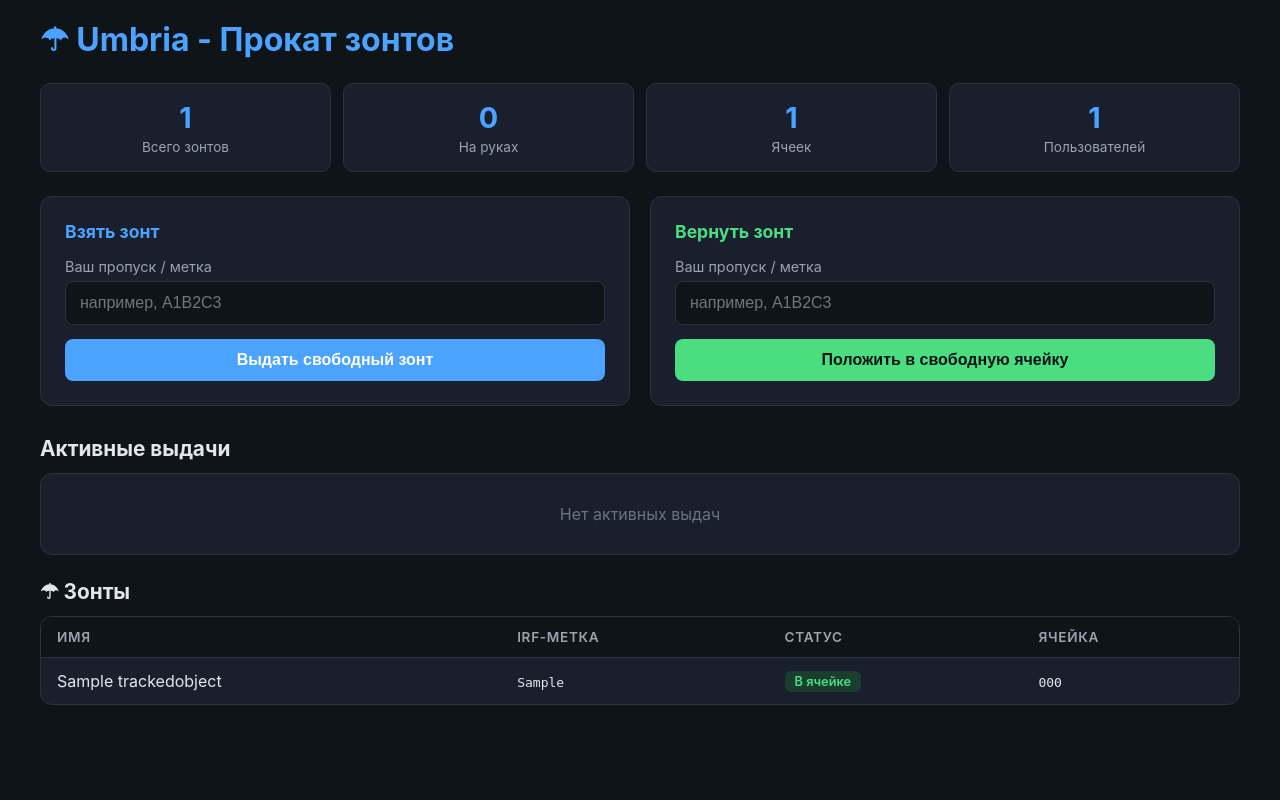
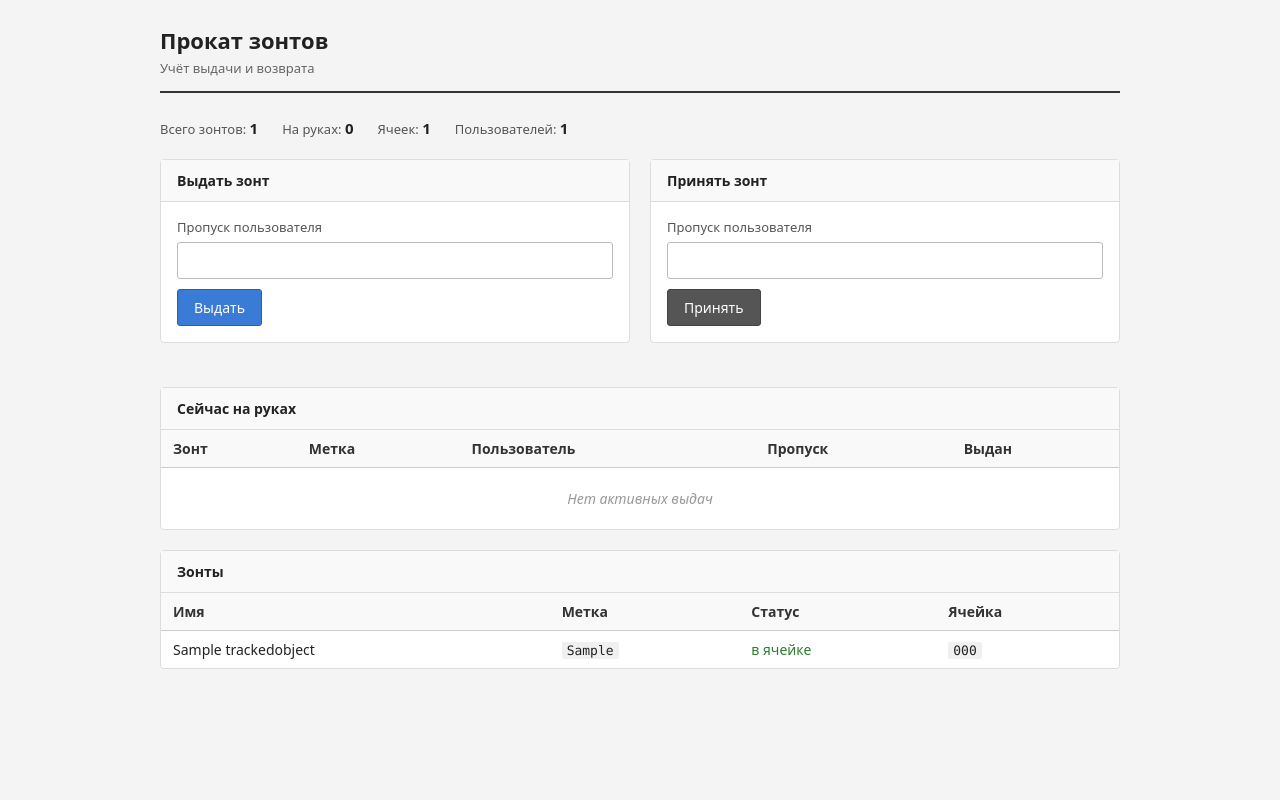
Before and after one commit to m3wqd/Umbria, a Django app: page / in a window 1280 px wide. Run offline with Django 5.2, Linux system fonts and the light colour scheme; tables that the repository leaves empty hold one stand-in row (values such as "Sample post").

Commit message:
обновлено офрмление

```diff
--- a/inventory/templates/inventory/index.html
+++ b/inventory/templates/inventory/index.html
@@ -3,305 +3,262 @@
 <html lang="ru">
 <head>
     <meta charset="UTF-8">
-    <meta name="viewport" content="width=device-width, initial-scale=1.0">
-    <title>Umbria - Прокат зонтов</title>
+    <meta name="viewport" content="width=device-width, initial-scale=1">
+    <title>Прокат зонтов</title>
     <style>
-        * { box-sizing: border-box; margin: 0; padding: 0; }
-
         body {
-            font-family: -apple-system, BlinkMacSystemFont, 'Segoe UI', sans-serif;
-            background: #0f1419;
-            color: #e4e6eb;
-            min-height: 100vh;
-            padding: 20px;
+            font-family: system-ui, -apple-system, Arial, sans-serif;
+            background: #f4f4f4;
+            color: #222;
+            margin: 0;
+            padding: 24px;
+            font-size: 15px;
+            line-height: 1.5;
         }
 
-        .container {
-            max-width: 1200px;
+        .wrap {
+            max-width: 960px;
             margin: 0 auto;
         }
 
-        h1 {
-            font-size: 2rem;
+        header {
+            border-bottom: 2px solid #333;
+            padding-bottom: 12px;
             margin-bottom: 24px;
-            color: #4aa3ff;
         }
 
-        h2 {
-            font-size: 1.3rem;
-            margin: 24px 0 12px;
-            color: #e4e6eb;
+        header h1 {
+            margin: 0;
+            font-size: 22px;
+            font-weight: 600;
+        }
+
+        header .sub {
+            color: #666;
+            font-size: 13px;
+            margin-top: 2px;
         }
 
         /* Сообщения */
-        .messages {
+        .msg {
+            padding: 10px 14px;
+            margin-bottom: 10px;
+            border: 1px solid;
+            border-radius: 3px;
+            font-size: 14px;
+        }
+
+        .msg.success {
+            background: #e8f5e9;
+            border-color: #81c784;
+            color: #2e7d32;
+        }
+
+        .msg.error {
+            background: #fdecea;
+            border-color: #e57373;
+            color: #c62828;
+        }
+
+        /* Блоки */
+        .panel {
+            background: #fff;
+            border: 1px solid #ddd;
+            border-radius: 4px;
             margin-bottom: 20px;
         }
 
-        .message {
-            padding: 12px 16px;
-            border-radius: 8px;
-            margin-bottom: 8px;
-            font-weight: 500;
+        .panel-title {
+            background: #f9f9f9;
+            border-bottom: 1px solid #ddd;
+            padding: 10px 16px;
+            font-weight: 600;
+            font-size: 14px;
         }
 
-        .message.success {
-            background: #1a3d2e;
-            color: #4ade80;
-            border-left: 4px solid #4ade80;
-        }
-
-        .message.error {
-            background: #3d1a1a;
-            color: #f87171;
-            border-left: 4px solid #f87171;
+        .panel-body {
+            padding: 16px;
         }
 
         /* Формы */
-        .actions {
+        .forms {
             display: grid;
             grid-template-columns: 1fr 1fr;
             gap: 20px;
-            margin-bottom: 30px;
+            margin-bottom: 24px;
         }
 
-        @media (max-width: 640px) {
-            .actions { grid-template-columns: 1fr; }
+        @media (max-width: 600px) {
+            .forms { grid-template-columns: 1fr; }
         }
 
-        .action-card {
-            background: #1a1f2e;
-            padding: 24px;
-            border-radius: 12px;
-            border: 1px solid #2a3142;
+        form label {
+            display: block;
+            font-size: 13px;
+            color: #555;
+            margin-bottom: 4px;
         }
 
-        .action-card h3 {
-            margin-bottom: 16px;
-            font-size: 1.1rem;
+        form input[type="text"] {
+            width: 100%;
+            padding: 8px 10px;
+            border: 1px solid #bbb;
+            border-radius: 3px;
+            font-size: 14px;
+            box-sizing: border-box;
+            font-family: inherit;
         }
 
-        .action-card.take h3 { color: #4aa3ff; }
-        .action-card.return h3 { color: #4ade80; }
-
-        label {
-            display: block;
-            margin-bottom: 6px;
-            font-size: 0.9rem;
-            color: #9ca3af;
+        form input[type="text"]:focus {
+            outline: none;
+            border-color: #3a7bd5;
         }
 
-        input[type="text"] {
-            width: 100%;
-            padding: 12px 14px;
-            background: #0f1419;
-            border: 1px solid #2a3142;
-            border-radius: 8px;
-            color: #e4e6eb;
-            font-size: 1rem;
-            margin-bottom: 14px;
-            transition: border-color 0.2s;
+        form button {
+            margin-top: 10px;
+            padding: 8px 16px;
+            background: #3a7bd5;
+            color: #fff;
+            border: 1px solid #2c5fa5;
+            border-radius: 3px;
+            font-size: 14px;
+            cursor: pointer;
+            font-family: inherit;
         }
 
-        input[type="text"]:focus {
-            outline: none;
-            border-color: #4aa3ff;
+        form button:hover {
+            background: #2c5fa5;
         }
 
-        button {
-            width: 100%;
-            padding: 12px;
-            border: none;
-            border-radius: 8px;
-            font-size: 1rem;
-            font-weight: 600;
-            cursor: pointer;
-            transition: transform 0.1s, opacity 0.2s;
+        form button.secondary {
+            background: #555;
+            border-color: #444;
         }
 
-        button:hover { opacity: 0.9; }
-        button:active { transform: scale(0.98); }
-
-        .btn-take {
-            background: #4aa3ff;
-            color: white;
-        }
-
-        .btn-return {
-            background: #4ade80;
-            color: #0f1419;
+        form button.secondary:hover {
+            background: #444;
         }
 
         /* Таблицы */
-        .table-wrapper {
-            background: #1a1f2e;
-            border-radius: 12px;
-            overflow: hidden;
-            margin-bottom: 20px;
-            border: 1px solid #2a3142;
-        }
-
         table {
             width: 100%;
             border-collapse: collapse;
+            font-size: 14px;
         }
 
         th, td {
-            padding: 12px 16px;
             text-align: left;
-            border-bottom: 1px solid #2a3142;
+            padding: 8px 12px;
+            border-bottom: 1px solid #eee;
         }
 
         th {
-            background: #0f1419;
-            color: #9ca3af;
+            background: #f9f9f9;
             font-weight: 600;
-            font-size: 0.85rem;
-            text-transform: uppercase;
-            letter-spacing: 0.05em;
+            color: #333;
+            border-bottom: 1px solid #ccc;
         }
 
         tr:last-child td {
             border-bottom: none;
         }
 
-        tr:hover td {
-            background: #232a3d;
+        code {
+            font-family: Consolas, Monaco, monospace;
+            font-size: 13px;
+            background: #f0f0f0;
+            padding: 1px 5px;
+            border-radius: 2px;
         }
 
-        .badge {
-            display: inline-block;
-            padding: 3px 10px;
-            border-radius: 6px;
-            font-size: 0.8rem;
-            font-weight: 600;
+        .status-in    { color: #2e7d32; }
+        .status-out   { color: #c25300; }
+
+        .muted { color: #888; }
+
+        /* Мини-статистика */
+        .summary {
+            display: flex;
+            gap: 24px;
+            font-size: 13px;
+            color: #555;
+            margin-bottom: 20px;
+            flex-wrap: wrap;
         }
 
-        .badge-in-cell {
-            background: #1a3d2e;
-            color: #4ade80;
+        .summary b {
+            color: #222;
+            font-size: 15px;
         }
 
-        .badge-on-hands {
-            background: #3d2e1a;
-            color: #fbbf24;
-        }
-
-        .empty {
-            padding: 30px;
+        .empty-row td {
             text-align: center;
-            color: #6b7280;
-        }
-
-        .stats {
-            display: grid;
-            grid-template-columns: repeat(auto-fit, minmax(150px, 1fr));
-            gap: 12px;
-            margin-bottom: 24px;
-        }
-
-        .stat-card {
-            background: #1a1f2e;
-            padding: 16px;
-            border-radius: 10px;
-            border: 1px solid #2a3142;
-            text-align: center;
-        }
-
-        .stat-value {
-            font-size: 1.8rem;
-            font-weight: 700;
-            color: #4aa3ff;
-        }
-
-        .stat-label {
-            font-size: 0.85rem;
-            color: #9ca3af;
-            margin-top: 4px;
+            color: #999;
+            padding: 20px;
+            font-style: italic;
         }
     </style>
 </head>
 <body>
-    <div class="container">
-        <h1>☂ Umbria - Прокат зонтов</h1>
+<div class="wrap">
+
+    <header>
+        <h1>Прокат зонтов</h1>
+        <div class="sub">Учёт выдачи и возврата</div>
+    </header>
 
     {# Сообщения #}
     {% if messages %}
-            <div class="messages">
         {% for m in messages %}
-                    <div class="message {{ m.tags }}">{{ m }}</div>
+            <div class="msg {{ m.tags }}">{{ m }}</div>
         {% endfor %}
-            </div>
     {% endif %}
 
-        {# Статистика #}
-        <div class="stats">
-            <div class="stat-card">
-                <div class="stat-value">{{ objects|length }}</div>
-                <div class="stat-label">Всего зонтов</div>
-            </div>
-            <div class="stat-card">
-                <div class="stat-value">{{ active_handouts|length }}</div>
-                <div class="stat-label">На руках</div>
-            </div>
-            <div class="stat-card">
-                <div class="stat-value">{{ cells|length }}</div>
-                <div class="stat-label">Ячеек</div>
-            </div>
-            <div class="stat-card">
-                <div class="stat-value">{{ users|length }}</div>
-                <div class="stat-label">Пользователей</div>
-            </div>
+    {# Сводка #}
+    <div class="summary">
+        <div>Всего зонтов: <b>{{ objects|length }}</b></div>
+        <div>На руках: <b>{{ active_handouts|length }}</b></div>
+        <div>Ячеек: <b>{{ cells|length }}</b></div>
+        <div>Пользователей: <b>{{ users|length }}</b></div>
     </div>
 
-        {# Формы действий #}
-        <div class="actions">
-            {# Взятие #}
-            <div class="action-card take">
-                <h3>Взять зонт</h3>
+    {# Формы #}
+    <div class="forms">
+        <div class="panel">
+            <div class="panel-title">Выдать зонт</div>
+            <div class="panel-body">
                 <form method="post">
                     {% csrf_token %}
                     <input type="hidden" name="action" value="take">
-                    <label for="take-pass">Ваш пропуск / метка</label>
-                    <input
-                        type="text"
-                        id="take-pass"
-                        name="pass_tag"
-                        placeholder="например, A1B2C3"
-                        required
-                        autocomplete="off">
-                    <button type="submit" class="btn-take">Выдать свободный зонт</button>
-                </form>
-            </div>
-
-            {# Возврат #}
-            <div class="action-card return">
-                <h3>Вернуть зонт</h3>
-                <form method="post">
-                    {% csrf_token %}
-                    <input type="hidden" name="action" value="return">
-                    <label for="return-pass">Ваш пропуск / метка</label>
-                    <input
-                        type="text"
-                        id="return-pass"
-                        name="pass_tag"
-                        placeholder="например, A1B2C3"
-                        required
-                        autocomplete="off">
-                    <button type="submit" class="btn-return">Положить в свободную ячейку</button>
+                    <label for="take-pass">Пропуск пользователя</label>
+                    <input type="text" id="take-pass" name="pass_tag" required autocomplete="off">
+                    <button type="submit">Выдать</button>
                 </form>
             </div>
         </div>
 
+        <div class="panel">
+            <div class="panel-title">Принять зонт</div>
+            <div class="panel-body">
+                <form method="post">
+                    {% csrf_token %}
+                    <input type="hidden" name="action" value="return">
+                    <label for="return-pass">Пропуск пользователя</label>
+                    <input type="text" id="return-pass" name="pass_tag" required autocomplete="off">
+                    <button type="submit" class="secondary">Принять</button>
+                </form>
+            </div>
+        </div>
+    </div>
+
     {# Активные выдачи #}
-        <h2>Активные выдачи</h2>
-        <div class="table-wrapper">
-            {% if active_handouts %}
+    <div class="panel">
+        <div class="panel-title">Сейчас на руках</div>
         <table>
             <thead>
                 <tr>
                     <th>Зонт</th>
-                            <th>IRF-метка</th>
+                    <th>Метка</th>
                     <th>Пользователь</th>
                     <th>Пропуск</th>
                     <th>Выдан</th>
@@ -316,23 +273,21 @@
                         <td><code>{{ h.user.pass_tag }}</code></td>
                         <td>{{ h.issued_at|date:"d.m.Y H:i" }}</td>
                     </tr>
+                {% empty %}
+                    <tr class="empty-row"><td colspan="5">Нет активных выдач</td></tr>
                 {% endfor %}
             </tbody>
         </table>
-            {% else %}
-                <div class="empty">Нет активных выдач</div>
-            {% endif %}
     </div>
 
-        {# Все объекты #}
-        <h2>☂ Зонты</h2>
-        <div class="table-wrapper">
-            {% if objects %}
+    {# Все зонты #}
+    <div class="panel">
+        <div class="panel-title">Зонты</div>
         <table>
             <thead>
                 <tr>
                     <th>Имя</th>
-                            <th>IRF-метка</th>
+                    <th>Метка</th>
                     <th>Статус</th>
                     <th>Ячейка</th>
                 </tr>
@@ -344,26 +299,26 @@
                         <td><code>{{ o.irf_tag }}</code></td>
                         <td>
                             {% if o.is_on_hands %}
-                                        <span class="badge badge-on-hands">На руках</span>
+                                <span class="status-out">на руках</span>
                             {% else %}
-                                        <span class="badge badge-in-cell">В ячейке</span>
+                                <span class="status-in">в ячейке</span>
                             {% endif %}
                         </td>
                         <td>
                             {% if o.cell %}
                                 <code>{{ o.cell.cell_code }}</code>
                             {% else %}
-                                        —
+                                <span class="muted">—</span>
                             {% endif %}
                         </td>
                     </tr>
+                {% empty %}
+                    <tr class="empty-row"><td colspan="4">Нет зонтов в системе</td></tr>
                 {% endfor %}
             </tbody>
         </table>
-            {% else %}
-                <div class="empty">Нет зонтов</div>
-            {% endif %}
     </div>
+
 </div>
 </body>
 </html>
```
Lines whose indentation alone changed are shown as unchanged.
